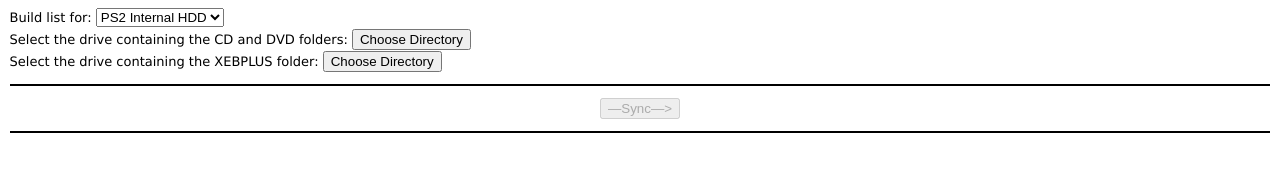
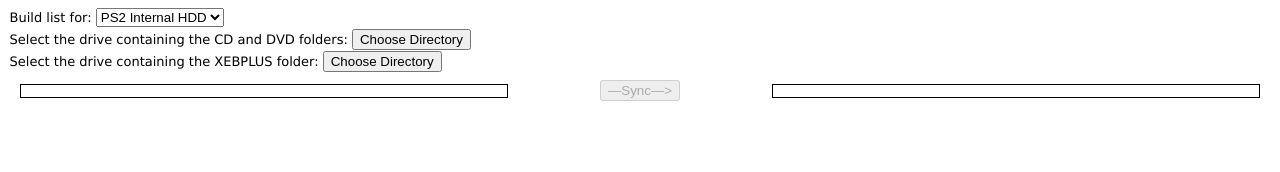
Before and after one commit to flvinny/neutrinoListBuilderWeb, a plain HTML site: page index.html in a window 1280 px wide. Drawn offline with Linux system fonts and the light colour scheme.

Commit message:
Align lists and sync button horizontally on wide viewports

```diff
--- a/index.html
+++ b/index.html
@@ -60,13 +60,41 @@ SOFTWARE.
         font-size: small;
     }
 
-    :nth-last-child(1 of div)>div {
-        display: flex;
-        justify-content: center;
+    :nth-last-child(1 of div) {
+        >pre {
+            min-height: 1em;
+            max-height: 30vh;
+            margin: 10px;
+            overflow: auto;
+        }
+
+        >div {
+            display: flex;
+            justify-content: center;
+            align-items: center;
+
+            >button {
+                max-height: 2em;
+            }
+        }
     }
 
     pre {
         border: solid 1px;
+    }
+
+    @media (min-width: 960px) {
+        :nth-last-child(1 of div) {
+            display: flex;
+
+            >pre {
+                width: 40vw;
+            }
+
+            >div {
+                width: 20vw;
+            }
+        }
     }
 </style>
 <script>
```
